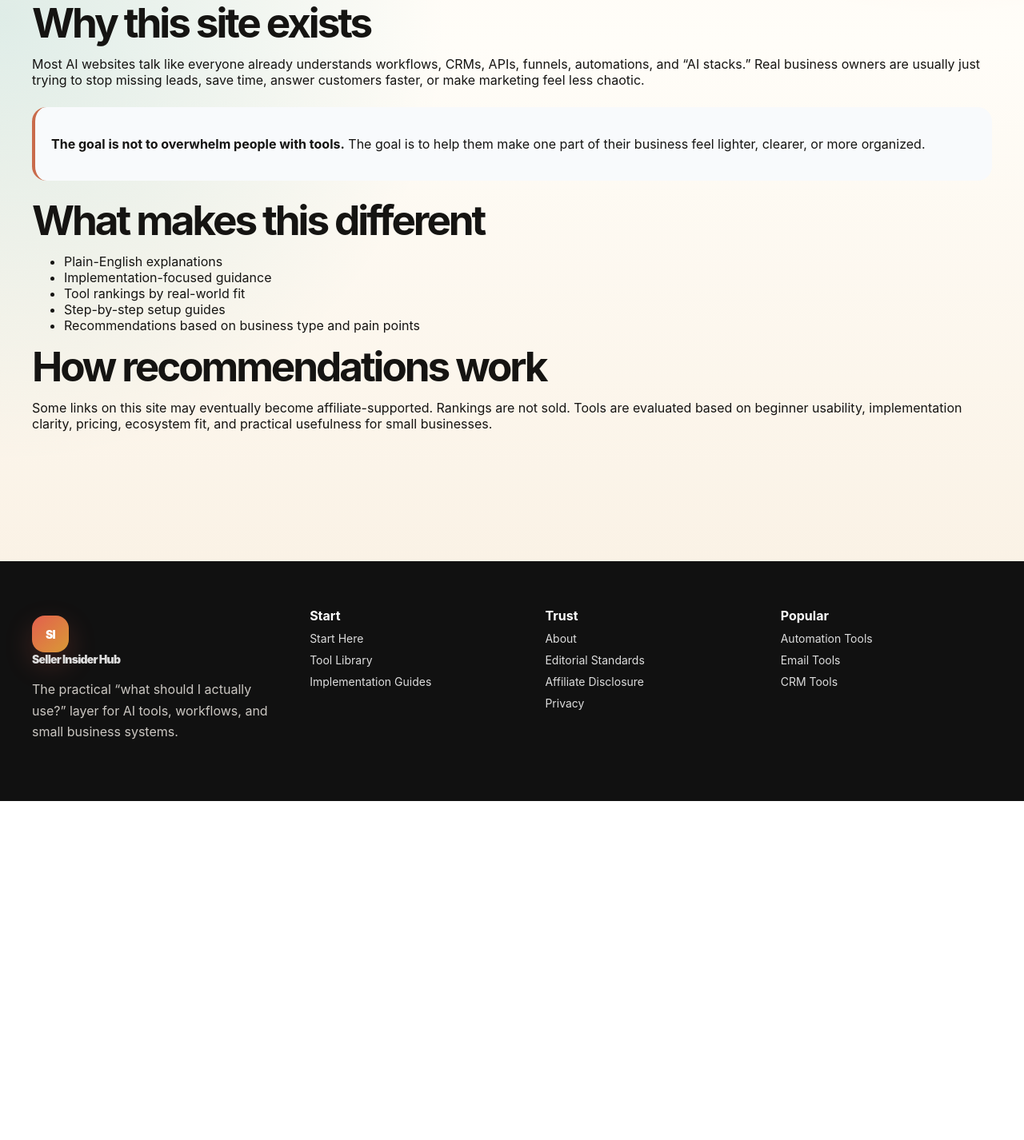
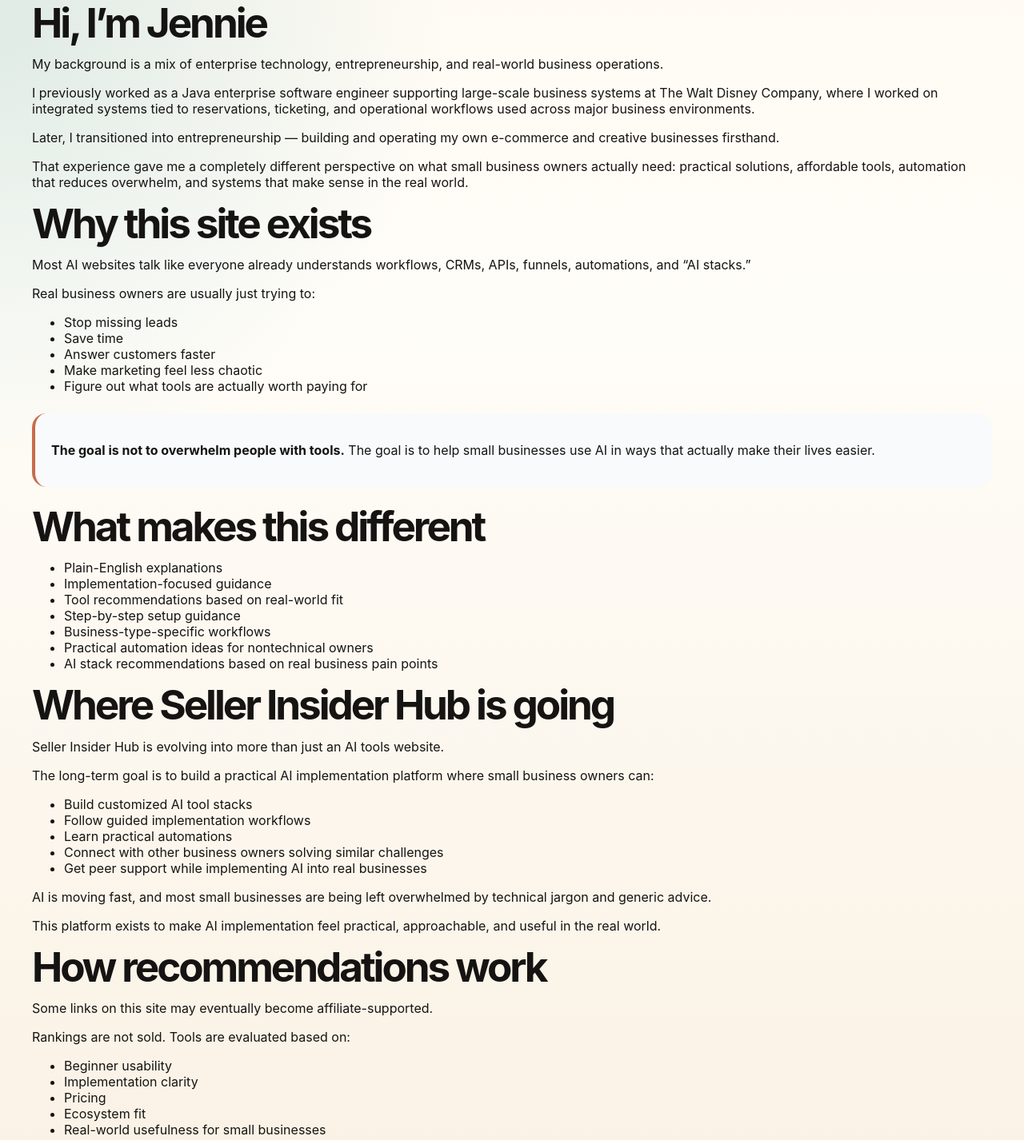
Before and after one commit to jr1213-creator/sellerinsiderhub-site, a plain HTML site: page about/index.html in a window 1280 px wide. Shown: the part 523-1949 px from the top of the page at 80% size. Before the commit the page ends 1525 px from the top, so only its background shows below. Drawn offline with Linux system fonts and the light colour scheme.

Commit message:
Update index.html

```diff
--- a/about/index.html
+++ b/about/index.html
@@ -13,28 +13,111 @@
 <section class="section"><div class="container">
 <div class="hero-panel">
 <h1>About Seller Insider Hub</h1>
-<p class="lede">Seller Insider Hub was built for overwhelmed small business owners trying to figure out what AI tools are actually worth using — without needing to become a tech person first.</p>
+
+<p class="lede">
+Seller Insider Hub was built for overwhelmed small business owners trying to figure out what AI tools are actually worth using — without needing to become a tech person first.
+</p>
 </div>
 
+<h2>Hi, I’m Jennie</h2>
+
+<p>
+My background is a mix of enterprise technology, entrepreneurship, and real-world business operations.
+</p>
+
+<p>
+I previously worked as a Java enterprise software engineer supporting large-scale business systems at The Walt Disney Company, where I worked on integrated systems tied to reservations, ticketing, and operational workflows used across major business environments.
+</p>
+
+<p>
+Later, I transitioned into entrepreneurship — building and operating my own e-commerce and creative businesses firsthand.
+</p>
+
+<p>
+That experience gave me a completely different perspective on what small business owners actually need:
+practical solutions, affordable tools, automation that reduces overwhelm, and systems that make sense in the real world.
+</p>
+
 <h2>Why this site exists</h2>
-<p>Most AI websites talk like everyone already understands workflows, CRMs, APIs, funnels, automations, and “AI stacks.” Real business owners are usually just trying to stop missing leads, save time, answer customers faster, or make marketing feel less chaotic.</p>
+
+<p>
+Most AI websites talk like everyone already understands workflows, CRMs, APIs, funnels, automations, and “AI stacks.”
+</p>
+
+<p>
+Real business owners are usually just trying to:
+</p>
+
+<ul>
+<li>Stop missing leads</li>
+<li>Save time</li>
+<li>Answer customers faster</li>
+<li>Make marketing feel less chaotic</li>
+<li>Figure out what tools are actually worth paying for</li>
+</ul>
 
 <div class="quote-box">
-<p><strong>The goal is not to overwhelm people with tools.</strong> The goal is to help them make one part of their business feel lighter, clearer, or more organized.</p>
+<p>
+<strong>The goal is not to overwhelm people with tools.</strong>
+The goal is to help small businesses use AI in ways that actually make their lives easier.
+</p>
 </div>
 
 <h2>What makes this different</h2>
+
 <ul>
 <li>Plain-English explanations</li>
 <li>Implementation-focused guidance</li>
-<li>Tool rankings by real-world fit</li>
-<li>Step-by-step setup guides</li>
-<li>Recommendations based on business type and pain points</li>
+<li>Tool recommendations based on real-world fit</li>
+<li>Step-by-step setup guidance</li>
+<li>Business-type-specific workflows</li>
+<li>Practical automation ideas for nontechnical owners</li>
+<li>AI stack recommendations based on real business pain points</li>
 </ul>
 
+<h2>Where Seller Insider Hub is going</h2>
+
+<p>
+Seller Insider Hub is evolving into more than just an AI tools website.
+</p>
+
+<p>
+The long-term goal is to build a practical AI implementation platform where small business owners can:
+</p>
+
+<ul>
+<li>Build customized AI tool stacks</li>
+<li>Follow guided implementation workflows</li>
+<li>Learn practical automations</li>
+<li>Connect with other business owners solving similar challenges</li>
+<li>Get peer support while implementing AI into real businesses</li>
+</ul>
+
+<p>
+AI is moving fast, and most small businesses are being left overwhelmed by technical jargon and generic advice.
+</p>
+
+<p>
+This platform exists to make AI implementation feel practical, approachable, and useful in the real world.
+</p>
+
 <h2>How recommendations work</h2>
-<p>Some links on this site may eventually become affiliate-supported. Rankings are not sold. Tools are evaluated based on beginner usability, implementation clarity, pricing, ecosystem fit, and practical usefulness for small businesses.</p>
-</div></section><footer class="footer"><div class="container footer-grid">
+
+<p>
+Some links on this site may eventually become affiliate-supported.
+</p>
+
+<p>
+Rankings are not sold. Tools are evaluated based on:
+</p>
+
+<ul>
+<li>Beginner usability</li>
+<li>Implementation clarity</li>
+<li>Pricing</li>
+<li>Ecosystem fit</li>
+<li>Real-world usefulness for small businesses</li>
+</ul></section><footer class="footer"><div class="container footer-grid">
 <div><a href="/" class="brand"><span class="logo">SI</span><span>Seller Insider Hub</span></a><p>The practical “what should I actually use?” layer for AI tools, workflows, and small business systems.</p></div>
 <div><strong>Start</strong><a href="/start-here/">Start Here</a><a href="/tool-library/">Tool Library</a><a href="/implementation/">Implementation Guides</a></div>
 <div><strong>Trust</strong><a href="/about/">About</a><a href="/editorial-standards/">Editorial Standards</a><a href="/legal/affiliate-disclosure.html">Affiliate Disclosure</a><a href="/legal/privacy.html">Privacy</a></div>
```
